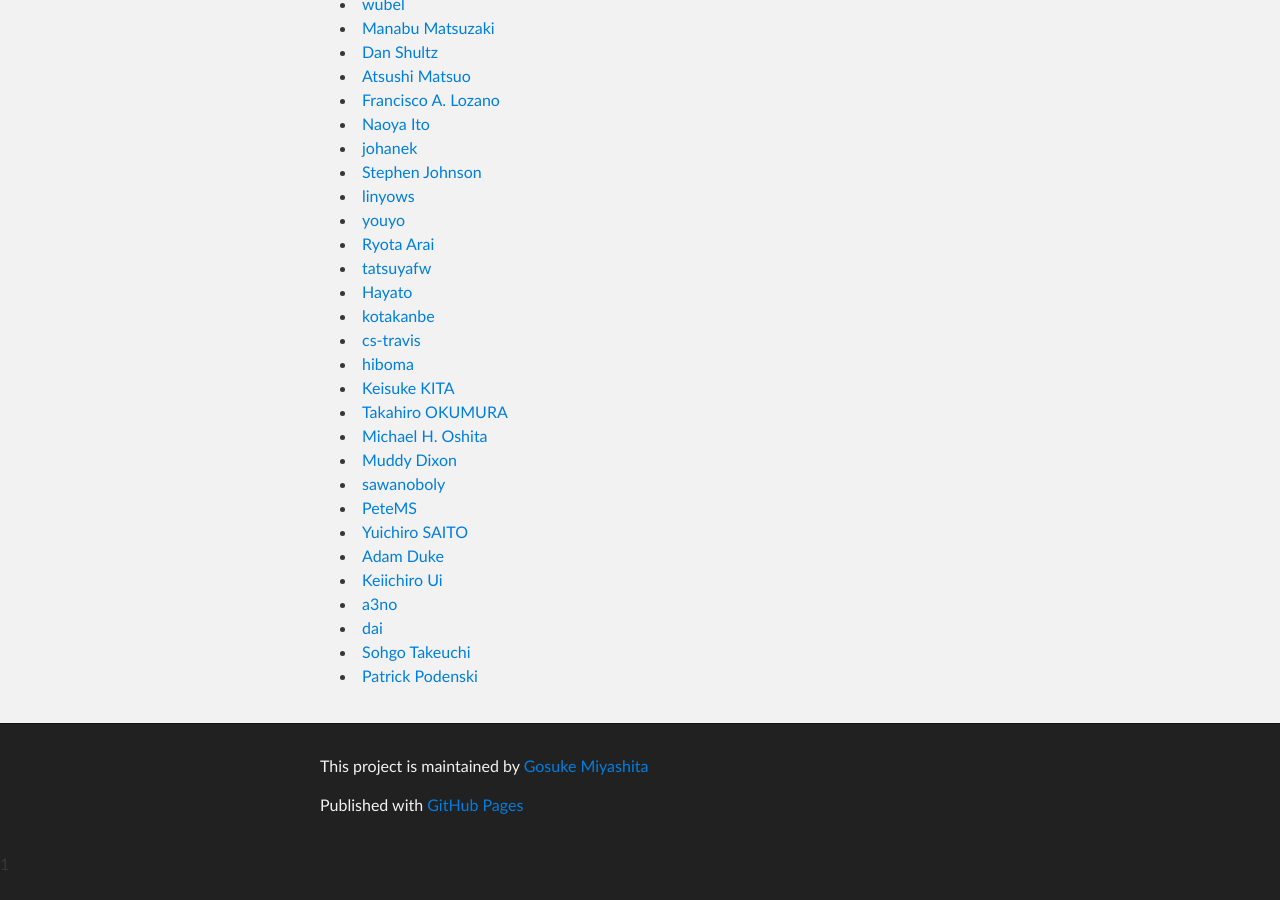
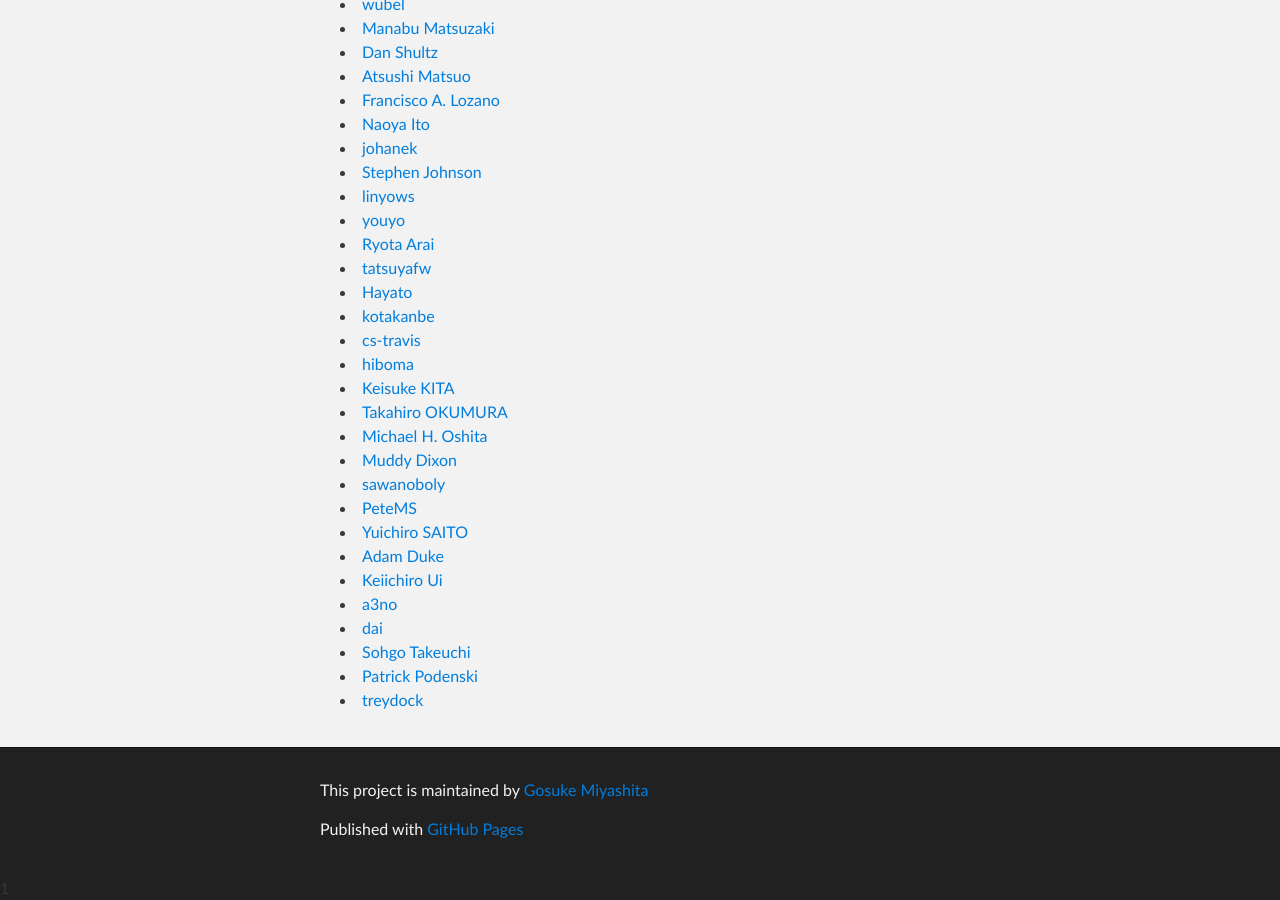
Before and after one commit to serverspec/serverspec.github.io, a Jekyll site: the page built from contributors.md, in a window 1280 px wide and 900 px high, scrolled down 780 px. Built offline with Jekyll 4.4.1, drawn with Linux system fonts in a browser that asks for light colours; Markdown is read by kramdown in place of the engine named in the settings; before the commit the page ends 1656 px from its top, so only the background shows below that.

Commit message:
Add a contributor

```diff
--- a/contributors.md
+++ b/contributors.md
@@ -50,3 +50,4 @@ title: Contributors
  * [dai](https://github.com/cl-lab-k)
  * [Sohgo Takeuchi](https://github.com/sohgo)
  * [Patrick Podenski](https://github.com/podenski)
+ * [treydock](https://github.com/treydock)
```
